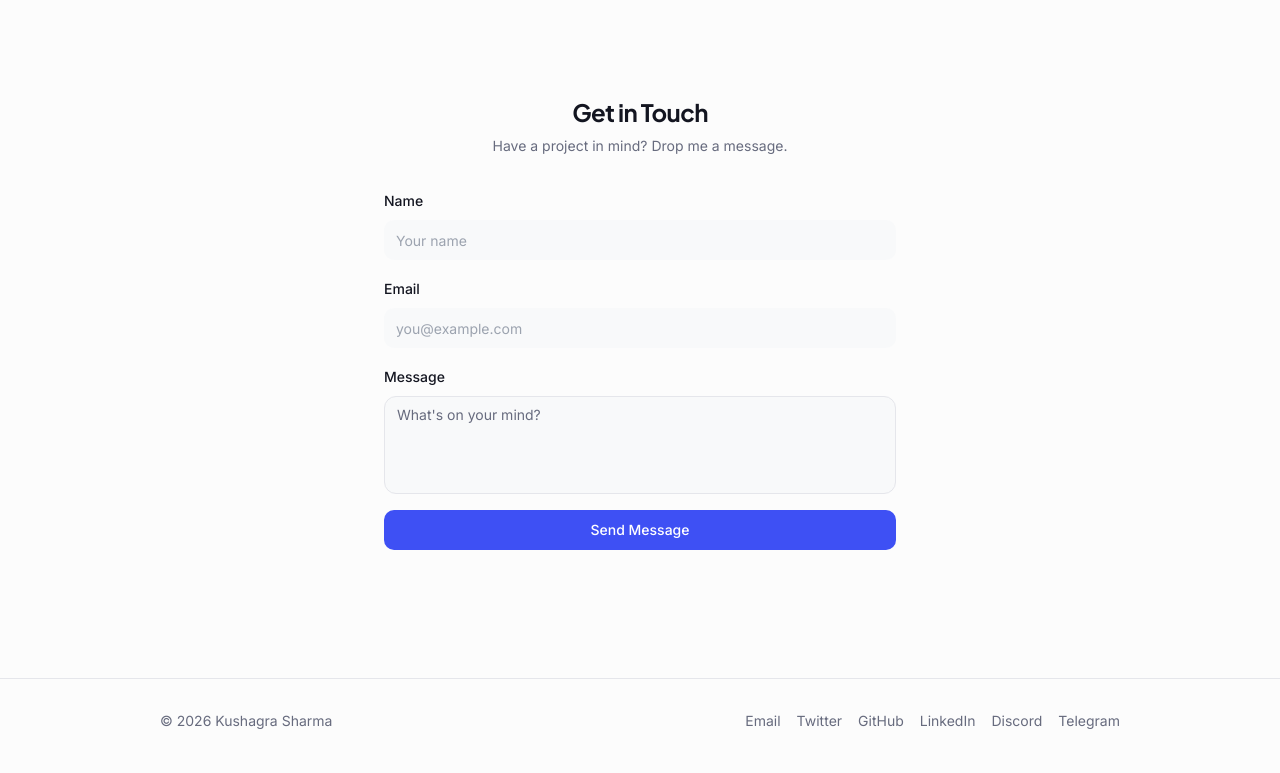
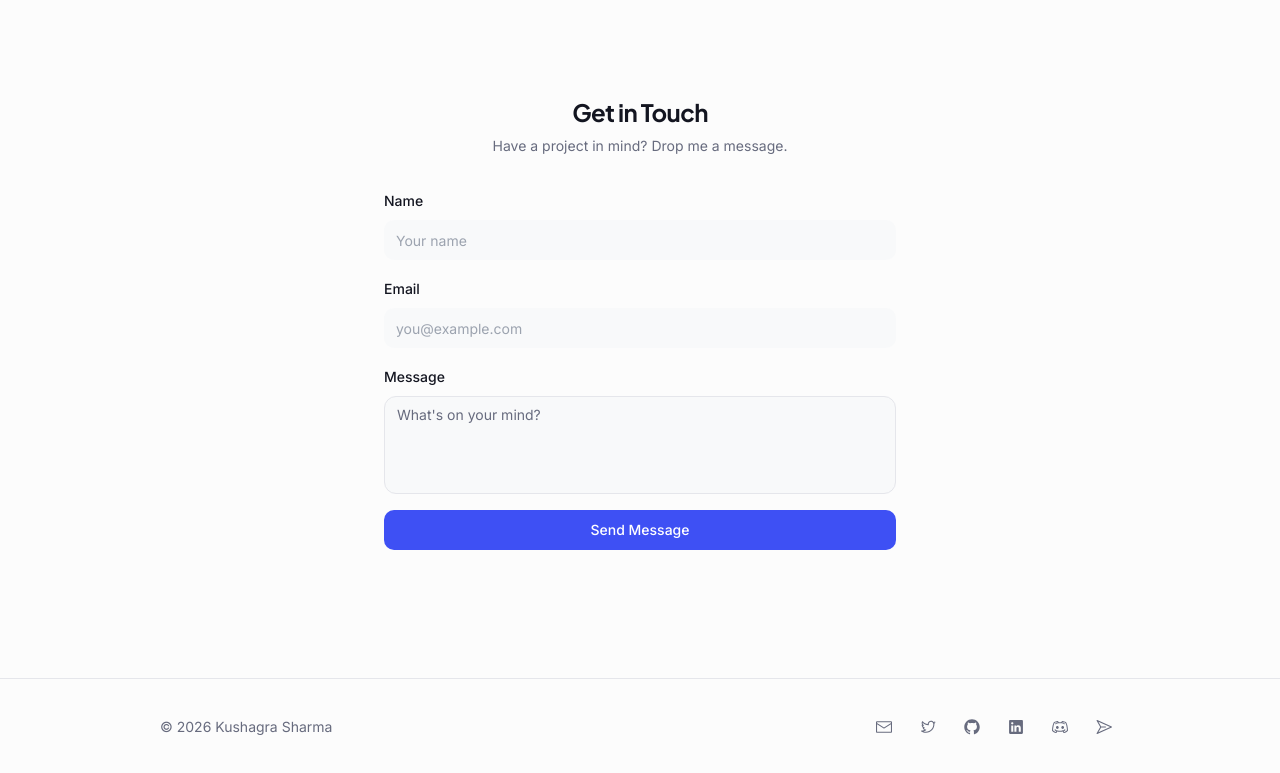
Before and after one commit to skushagra9/Portfolio-Website, a Next.js app: page / in a window 1280 px wide. Shown: the part 4221-4994 px from the top of the page. Built offline with nearby package versions, Linux system fonts and the light colour scheme.

Commit message:
feat: add social icon buttons to footer using @radix-ui/react-icons

```diff
--- a/src/components/Footer.tsx
+++ b/src/components/Footer.tsx
@@ -1,10 +1,49 @@
+import {
+  GitHubLogoIcon,
+  TwitterLogoIcon,
+  LinkedInLogoIcon,
+  DiscordLogoIcon,
+  PaperPlaneIcon,
+  EnvelopeClosedIcon,
+} from "@radix-ui/react-icons";
+
 const links = [
-  { label: "Email", href: "mailto:skushagra.sharma@gmail.com" },
-  { label: "Twitter", href: "https://twitter.com/skushagra9" },
-  { label: "GitHub", href: "https://github.com/skushagra9" },
-  { label: "LinkedIn", href: "https://www.linkedin.com/in/skushagra9/" },
-  { label: "Discord", href: "https://discordapp.com/channels/@me/kushagra_16/" },
-  { label: "Telegram", href: "https://t.me/skushagra9" },
+  {
+    label: "Email",
+    href: "mailto:skushagra.sharma@gmail.com",
+    icon: EnvelopeClosedIcon,
+    ariaLabel: "Email",
+  },
+  {
+    label: "Twitter",
+    href: "https://twitter.com/skushagra9",
+    icon: TwitterLogoIcon,
+    ariaLabel: "Twitter",
+  },
+  {
+    label: "GitHub",
+    href: "https://github.com/skushagra9",
+    icon: GitHubLogoIcon,
+    ariaLabel: "GitHub",
+  },
+  {
+    label: "LinkedIn",
+    href: "https://www.linkedin.com/in/skushagra9/",
+    icon: LinkedInLogoIcon,
+    ariaLabel: "LinkedIn",
+  },
+  {
+    label: "Discord",
+    href: "https://discordapp.com/channels/@me/kushagra_16/",
+    icon: DiscordLogoIcon,
+    ariaLabel: "Discord",
+  },
+  {
+    label: "Telegram",
+    href: "https://t.me/skushagra9",
+    icon: PaperPlaneIcon,
+    ariaLabel: "Telegram",
+  },
 ];
 
 export const Footer = () => {
@@ -14,18 +53,23 @@ export const Footer = () => {
         <span className="text-sm text-muted-foreground">
           &copy; {new Date().getFullYear()} Kushagra Sharma
         </span>
-        <div className="flex items-center gap-4">
-          {links.map((link) => (
+        <div className="flex items-center gap-3">
+          {links.map((link) => {
+            const IconComponent = link.icon;
+            return (
               <a
                 key={link.label}
                 href={link.href}
                 target="_blank"
                 rel="noopener noreferrer"
-              className="text-sm text-muted-foreground hover:text-foreground transition-colors"
+                className="h-8 w-8 inline-flex items-center justify-center text-muted-foreground hover:text-foreground transition-colors rounded-md"
+                aria-label={link.ariaLabel}
+                title={link.ariaLabel}
               >
-              {link.label}
+                <IconComponent className="h-4 w-4" />
               </a>
-          ))}
+            );
+          })}
         </div>
       </div>
     </footer>
```
Lines whose indentation alone changed are shown as unchanged.
